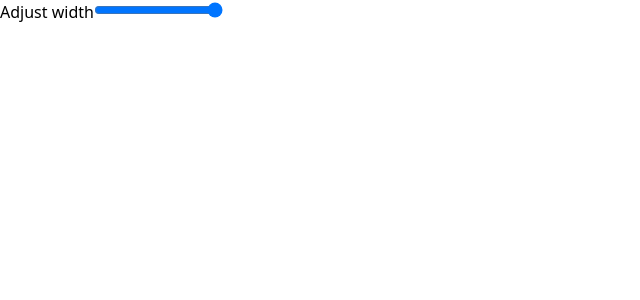
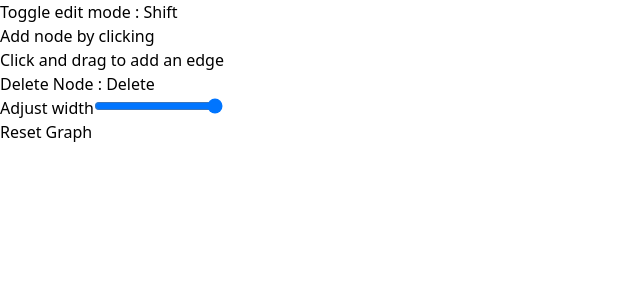
Before and after one commit to Baylib/graph-theory-exam, a Vue app: page / in a window 1280 px wide. Shown: the top 300 px of the page, without its empty margins (0-640 px from the left). Built offline with nearby package versions, Linux system fonts and the light colour scheme.

Commit message:
added some controls

```diff
--- a/src/App.vue
+++ b/src/App.vue
@@ -1,13 +1,22 @@
 <template>
   <div id="app">
-    <div class=flex>
-      <div class="controls flex-none">
+    <div>
+      <div class="controls">
+        <div>
+          <p>Toggle edit mode : Shift</p>
+          <p>Add node by clicking</p>
+          <p>Click and drag to add an edge</p>
+          <p>Delete Node : Delete</p>
+        </div>
         <div>
             <label>Adjust width</label>
             <input type="range" v-model="settings.width" min="0" max="100" />
         </div>
+        <div>
+          <button v-on:click="resetGraph">Reset Graph</button>
         </div>
-      <div class="svg-container flex-grow" :style="{width: settings.width + '%'}">
+      </div>
+      <div class="svg-container" :style="{width: settings.width + '%'}">
         <svg id="svg" pointer-events="all" viewBox="0 0 960 600" preserveAspectRatio="xMinYMin meet">
           <g :id="links"></g>
           <g :id="nodes"></g>
@@ -36,6 +45,7 @@ export default {
                         svgHeight: 600
                     },
                     selectedNode: null,
+                    selectedLink:null,
                     selectedTargetNode : null,
                     edit_mode : false,
                     transformation : "",
@@ -120,8 +130,30 @@ export default {
           }
           break;
         }
+        case 46: {
+          var i;
+          if (that.selectedNode) { // deal with nodes
+            i = that.graph.nodes.indexOf(that.selectedNode);
+            that.graph.nodes.splice(i, 1);
+            // find links to/from this node, and delete them too
+            var new_links = [];
+            that.graph.links.forEach(function(l) {
+              if (l.source !== that.selectedNode && l.target !== that.selectedNode) {
+                new_links.push(l);
+              }
+            });
+            that.graph.links = new_links;
+            that.graph.selectedNode = that.graph.nodes.length ? that.graph.nodes[i > 0 ? i - 1 : 0] : null;
+            that.selectedNode = null
+          } else if (that.selectedLink) { // deal with links
+            i = that.graph.links.indexOf(that.selectedLink);
+            that.graph.links.splice(i, 1);
+            that.selectedLink = that.graph.links.length ? that.graph.links[i > 0 ? i - 1 : 0] : null;
           }
         }
+      }
+    }
+
 
   },
   computed: {
@@ -136,15 +168,15 @@ export default {
                   .data(that.graph.nodes)
                   .enter().append("circle")
                   .attr("r", 5)
-                            .attr("fill", function (d ,i) {
-                                return that.color(i);
-                            })
+                  .attr("fill", "#5F9EA0")
+                  .attr("stroke", "red")
+                  .attr("stroke-opacity", function(d){if (d==that.selectedNode) {return "1" }else {return  "0"} })
                   .on("mousedown", function(event,d) {
                     console.log("on mouse down", event, d)
-                              if (!that.edit_mode) {
-                                //event.stopPropagation();
-                                //that.drawing_line = true;
-                                // start visu algo
+                    if (that.edit_mode) {
+                      that.selectedNode = d
+                      if (!d.active) that.simulation.alphaTarget(0).restart()
+                      console.log("selected :", d)
                     }
                   })
                   .on("mouseover",function(event,d){
@@ -167,8 +199,6 @@ export default {
                           if (!d.active) that.simulation.alphaTarget(0.3).restart()
                           d.fx = d.x
                           d.fy = d.y
-                                  } else {
-                                    that.selectedNode = d;
                         }
                       })
                       .on("drag", function dragged(event, d) {
@@ -205,7 +235,7 @@ export default {
                                 that.graph.links.push({"source":that.selectedNode,"target":that.selectedTargetNode})
                               console.log(that.graph.links)
                             }
-
+                            that.selectedNode = null;
 
                           }
                         }
@@ -298,6 +328,11 @@ export default {
       that.simulation.alphaTarget(0).restart()
 
   },
+  methods:{
+    resetGraph: function(){
+      this.graph = {"nodes":[], "links":[]}
+    }
+  }
 }
 
 </script>
```
Lines whose indentation alone changed are shown as unchanged.
